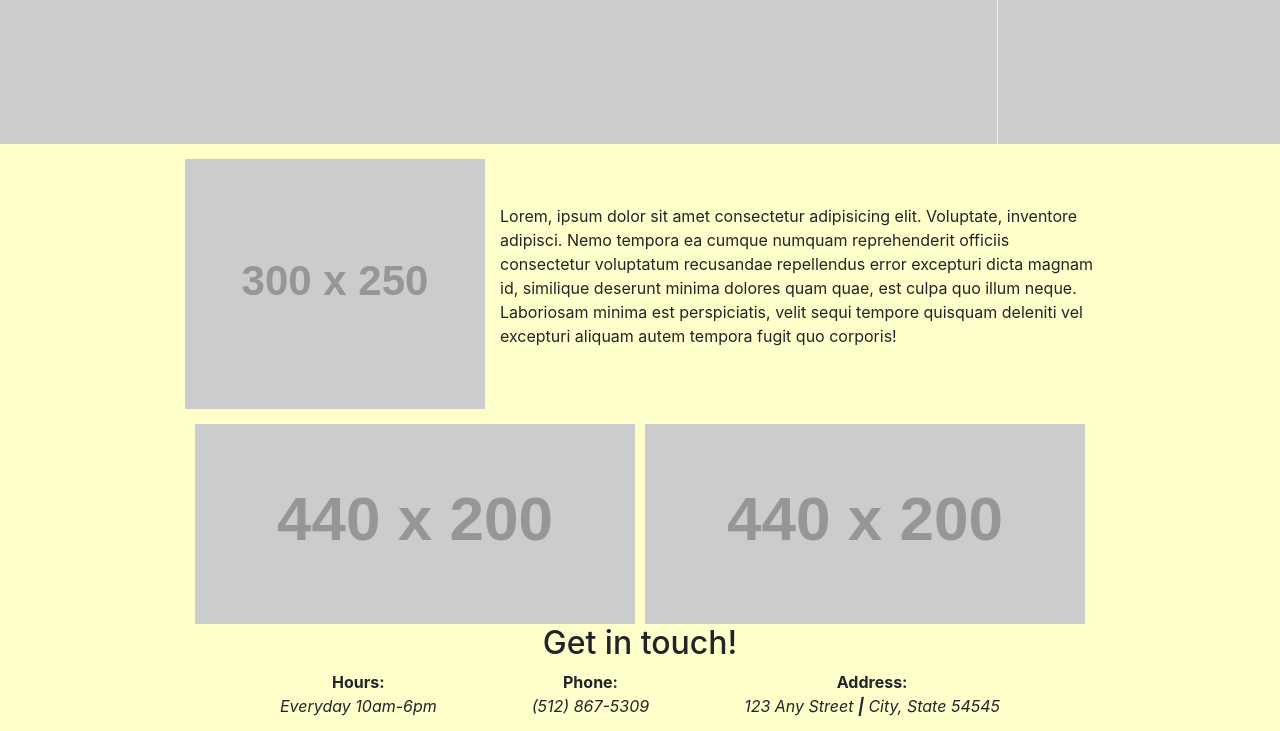
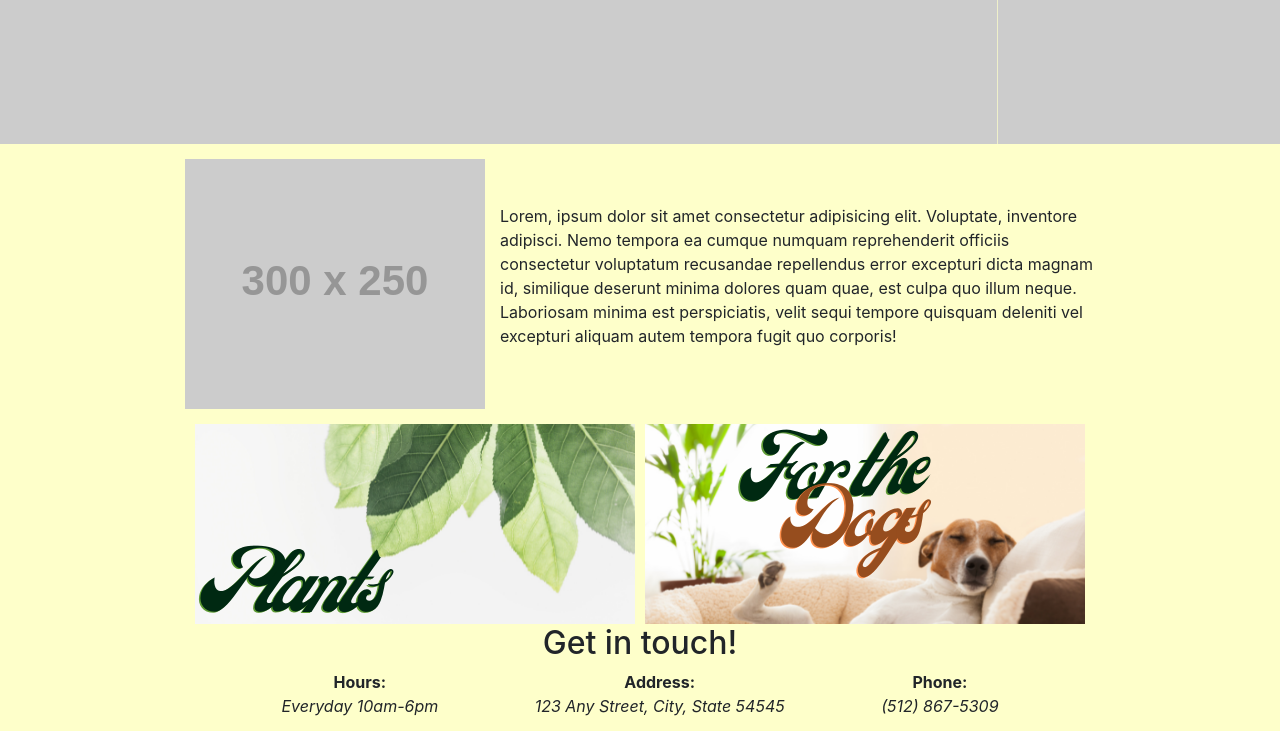
Before and after one commit to Austinjeffree/Austinjeffree.github.io, a plain HTML site: page index.html in a window 1280 px wide. Shown: the part 354-1085 px from the top of the page. Drawn offline with nearby package versions, Linux system fonts and the light colour scheme; placeholder pictures from the web are drawn by us.

Commit message:
created & added quicklinks images

```diff
--- a/index.html
+++ b/index.html
@@ -48,24 +48,25 @@
             </div>
         </main>
         <section id="quickLinks" class="container">
-            <a href="#"><img src="https://via.placeholder.com/440x200" alt="link to goto plants catalog"></a>
-            <a href="#"><img src="https://via.placeholder.com/440x200" alt="link to goto for the dogs catalog"></a>
+            <a href="#"><img src="images/plants.png" alt="link to goto plants catalog"></a>
+            <a href="#"><img src="images/forTheDogs.png" alt="link to goto for the dogs catalog"></a>
         </section>
         <section class="container flexColumn">
             <h2>Get in touch!</h2>
             <div id="contact"class="flexRow">
                 <p><strong>Hours: </strong><em>Everyday 10am-6pm</em></p>
+                <p><strong>Address: </strong><em>123 Any Street, City, State 54545</em></p>
                 <p><strong>Phone: </strong><em>(512) 867-5309</em></p>
-                <p><strong>Address: </strong><em>123 Any Street <b>|</b> City, State 54545</em></p>
             </div>
+        <footer>
             <div id='social' class="flexRow">
                 <img src="images/facebook.png" alt="facebook">
                 <img src="images/twitter.png" alt="twitter">
                 <img src="images/instagram.png" alt="instagram">
             </div>
-        </section>
-        <footer>
+            <p>
             Lorem ipsum dolor sit amet consectetur.
+            </p>
         </footer>
         <script src="https://code.jquery.com/jquery-3.2.1.slim.min.js" integrity="sha384-KJ3o2DKtIkvYIK3UENzmM7KCkRr/rE9/Qpg6aAZGJwFDMVNA/GpGFF93hXpG5KkN" crossorigin="anonymous"></script>
         <script src="https://cdnjs.cloudflare.com/ajax/libs/popper.js/1.12.9/umd/popper.min.js" integrity="sha384-ApNbgh9B+Y1QKtv3Rn7W3mgPxhU9K/ScQsAP7hUibX39j7fakFPskvXusvfa0b4Q" crossorigin="anonymous"></script>
```
Also changed, not shown: images/forTheDogs.png (added), images/plants.png (added).
